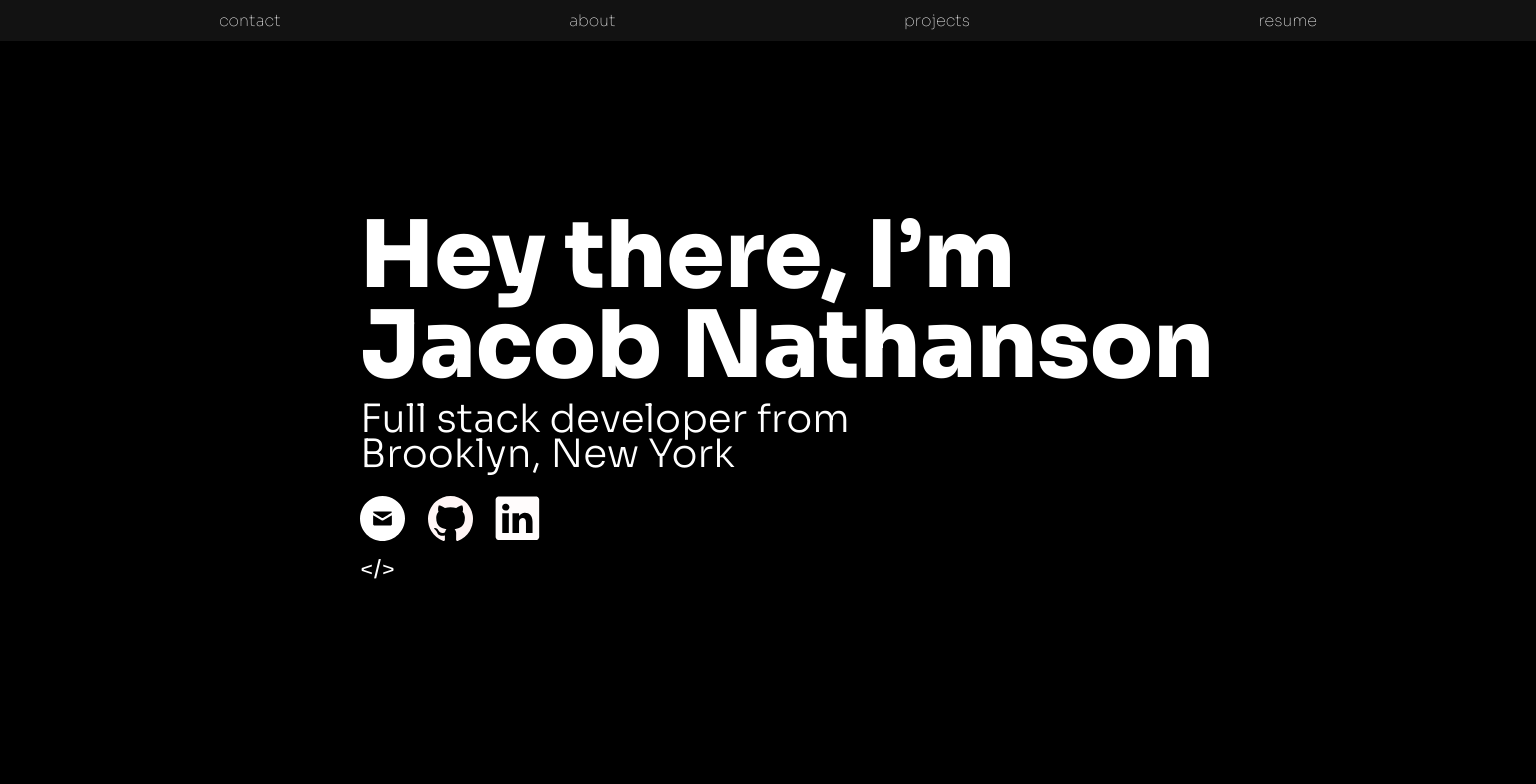
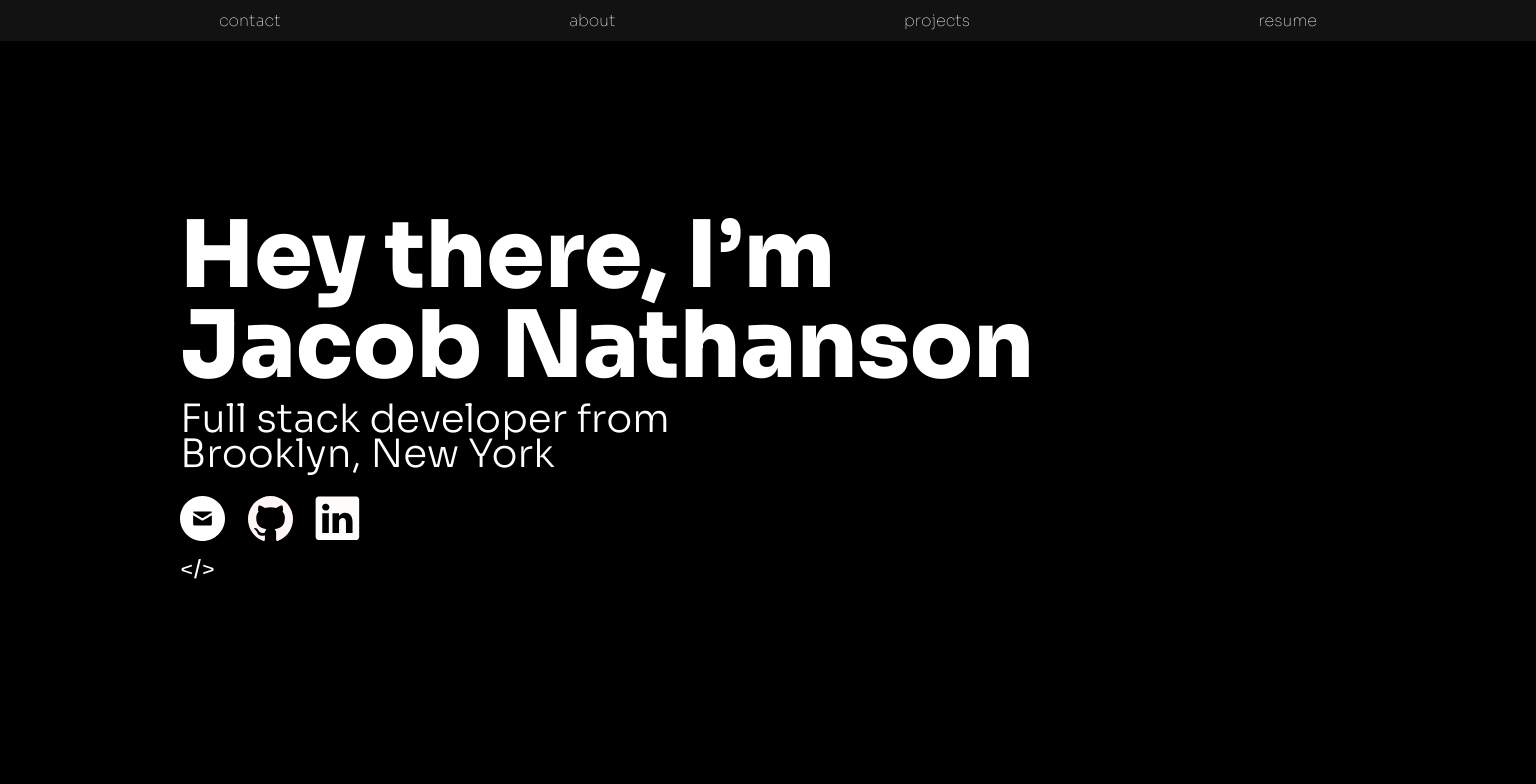
Before and after one commit to j-nathanson/my-portfolio, a React (Create React App) app: page / in a window 1536 px wide. Shown: the top 784 px of the page. Built offline with nearby package versions, Linux system fonts and the light colour scheme.

Commit message:
fixed margin

```diff
--- a/src/style/Hero.scss
+++ b/src/style/Hero.scss
@@ -122,7 +122,7 @@
 
     .hero-section {
         justify-content: start;
-        margin-left: 360px;
+        margin-left: 180px;
     }
 
     .hero-content-container {
```
